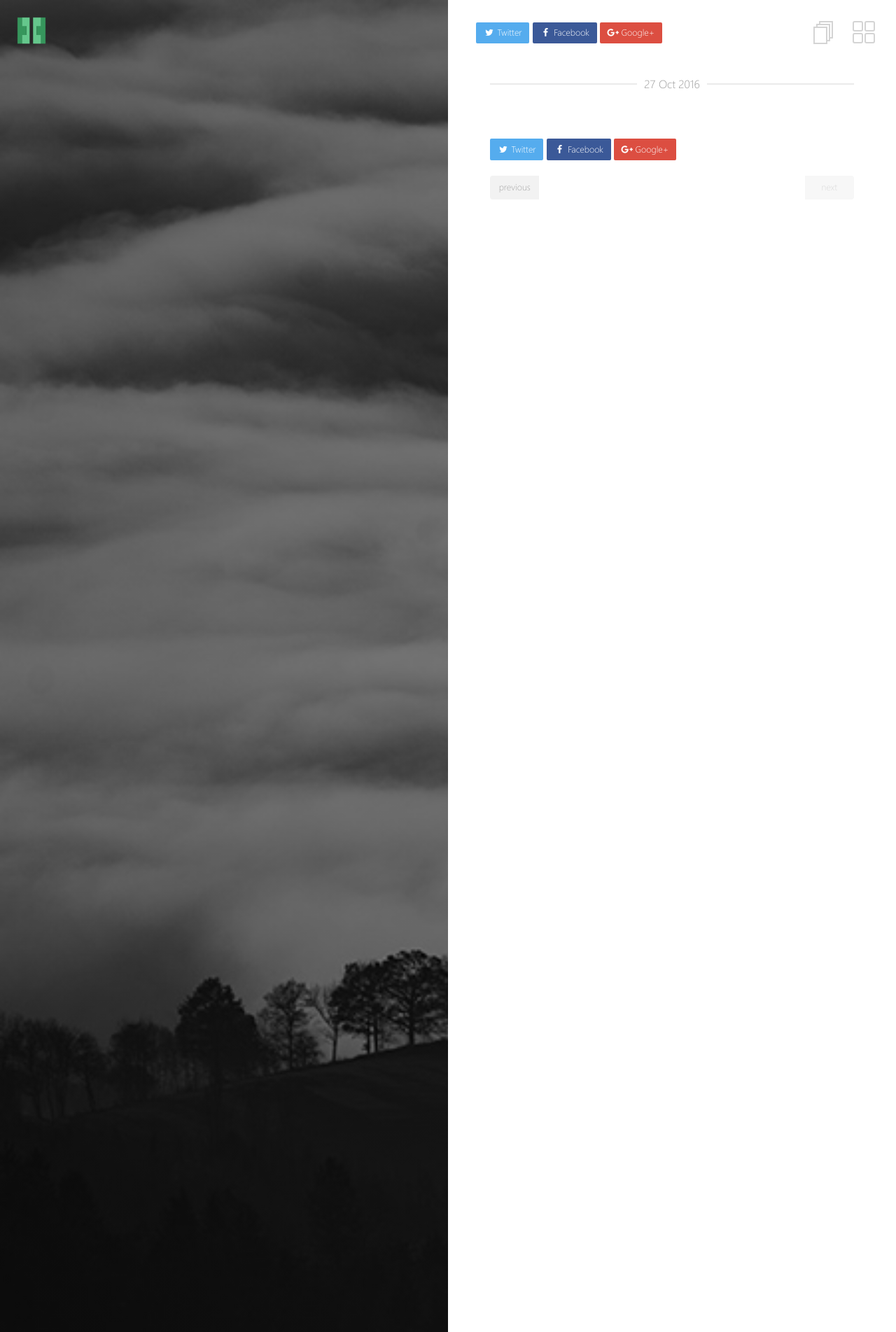
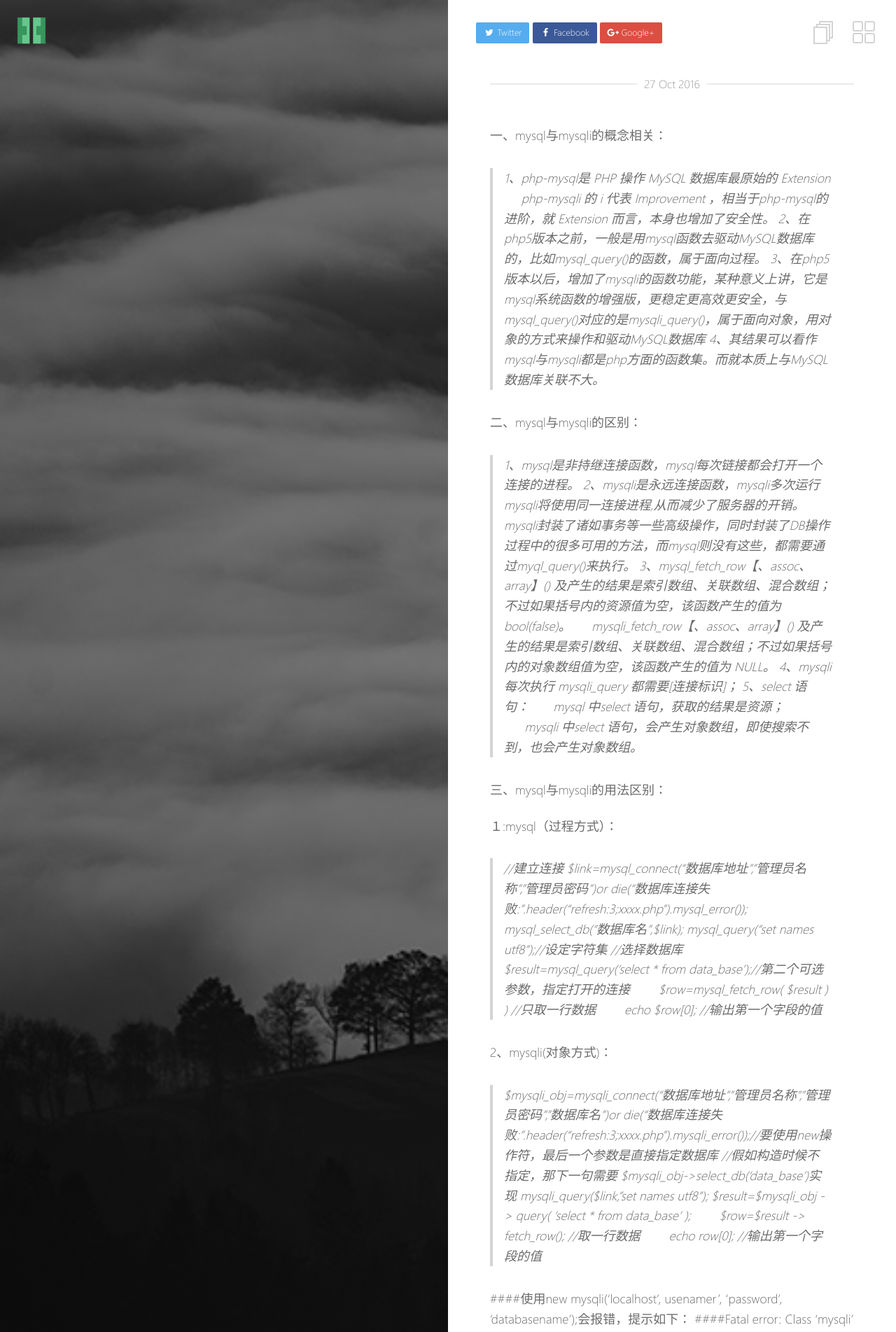
Before and after one commit to svxvs/octopus.github.io, a Jekyll site: the page built from _posts/2016-10-27-the-third-blog.markdown, in a window 1280 px wide. Shown: the top 1903 px of the page at 70% size. Built offline with Jekyll 4.4.1, drawn with Linux system fonts in a browser that asks for light colours; some of the changed text lies outside the part shown.

Commit message:
new theme

```diff
--- a/_posts/2016-10-27-the-third-blog.markdown
+++ b/_posts/2016-10-27-the-third-blog.markdown
@@ -1,11 +1,89 @@
 ---
 layout: post
-title:  "在配置jekyll过程中遇到的问题!"
+title:  "php中mysqli和mysql区别"
 date:   2016-10-27 8:34:03 +0800
 categories: jekyll update
 ---
 
+一、mysql与mysqli的概念相关：
+
+>1、php-mysql是 PHP 操作 MySQL 数据库最原始的 Extension
+&#160;&#160;&#160;&#160;&#160;php-mysqli 的 i 代表 Improvement ，相当于php-mysql的进阶，就 Extension 而言，本身也增加了安全性。
+2、在php5版本之前，一般是用mysql函数去驱动MySQL数据库的，比如mysql_query()的函数，属于面向过程。
+3、在php5版本以后，增加了mysqli的函数功能，某种意义上讲，它是mysql系统函数的增强版，更稳定更高效更安全，与mysql_query()对应的是mysqli_query()，属于面向对象，用对象的方式来操作和驱动MySQL数据库
+4、其结果可以看作mysql与mysqli都是php方面的函数集。而就本质上与MySQL数据库关联不大。
+
+二、mysql与mysqli的区别：
+
+>1、mysql是非持继连接函数，mysql每次链接都会打开一个连接的进程。
+2、mysqli是永远连接函数，mysqli多次运行mysqli将使用同一连接进程,从而减少了服务器的开销。mysqli封装了诸如事务等一些高级操作，同时封装了DB操作过程中的很多可用的方法，而mysql则没有这些，都需要通过myql_query()来执行。
+3、mysql_fetch_row【、assoc、array】() 及产生的结果是索引数组、关联数组、混合数组；不过如果括号内的资源值为空，该函数产生的值为 bool(false)。
+&#160;&#160;&#160;&#160;&#160;mysqli_fetch_row【、assoc、array】() 及产生的结果是索引数组、关联数组、混合数组；不过如果括号内的对象数组值为空，该函数产生的值为 NULL。
+4、mysqli 每次执行 mysqli_query 都需要[连接标识]；
+5、select 语句：
+&#160;&#160;&#160;&#160;&#160;&#160;mysql  中select 语句，获取的结果是资源；
+&#160;&#160;&#160;&#160;&#160;&#160;mysqli 中select 语句，会产生对象数组，即使搜索不到，也会产生对象数组。
+
+三、mysql与mysqli的用法区别：
+
+１:mysql（过程方式）：
+
+>//建立连接
+ 	$link=mysql_connect("数据库地址","管理员名称","管理员密码")or die("数据库连接失败:".header("refresh:3;xxxx.php").mysql_error());
+mysql_select_db("数据库名",$link);
+mysql_query("set names utf8");//设定字符集
+//选择数据库
+$result=mysql_query('select * from data_base');//第二个可选参数，指定打开的连接
+$row=mysql_fetch_row( $result ) ) //只取一行数据
+echo $row[0]; //输出第一个字段的值
+
+2、mysqli(对象方式)：
+
+>$mysqli_obj=mysqli_connect("数据库地址","管理员名称","管理员密码","数据库名")or die("数据库连接失败:".header("refresh:3;xxxx.php").mysqli_error());//要使用new操作符，最后一个参数是直接指定数据库
+//假如构造时候不指定，那下一句需要 $mysqli_obj->select_db('data_base')实现
+mysqli_query($link,"set names utf8");
+$result=$mysqli_obj -> query( 'select * from data_base' );
+$row=$result -> fetch_row(); //取一行数据
+echo row[0]; //输出第一个字段的值
+
+####使用new mysqli('localhost', usenamer', 'password', 'databasename');会报错，提示如下：
+####Fatal error: Class 'mysqli' not found in ...
+
+####PS：<font color=#DC143C>mysqli支持以过程式的方式操作，不过有些函数必须指定资源，</font>比如mysqli_query(资源标识,SQL语句),并且资源标识的参数是放在前面的，而mysql_query(SQL语句,'资源标识')的资源标识是可选的，默认值是上一个打开的连接或资源。
 
 
+一般是mysqli是没有开启的，因为mysqli类不是默认开启的，win下要改php.ini,去掉php_mysqli.dll前的,linux下要把mysqli编译进去。
 
-[jekyll-talk]: https://talk.jekyllrb.com/
+四、mysql与mysqli在事务上的区别
+
+1、mysql事务示例如下：
+
+>$conn = mysql_connect('localhost','root','');
+mysql_select_db('DB_Lib2Test');
+mysql_query('start transaction');
+//mysql_query('SET autocommit=0');
+mysql_query($sql1);
+mysql_query($sql2);
+if (mysql_errno()) {
+ mysql_query('rollback');
+ echo 'err';
+} else {
+ mysql_query('commit');
+ echo 'ok';
+}
+
+2、mysqli事务实例如下：
+
+>$mysqli = new mysqli('localhost','root','','DB_Lib2Test');
+$mysqli->autocommit(false);//开始事物
+$mysqli->query($sql1);
+$mysqli->query($sql2);
+if(!$mysqli->errno){
+  $mysqli->commit();
+  echo 'ok';
+}else{
+ echo 'err';
+  $mysqli->rollback();
+}
+
+由上可以看出，php-mysql并没有封装MySQL事务方法，php-mysqli则对事务进行了封装。这其中更多的原因在于MySQL数据库软件的迭代，随着MySQL不断的完善，php-mysql正在被逐步淘汰。
```
